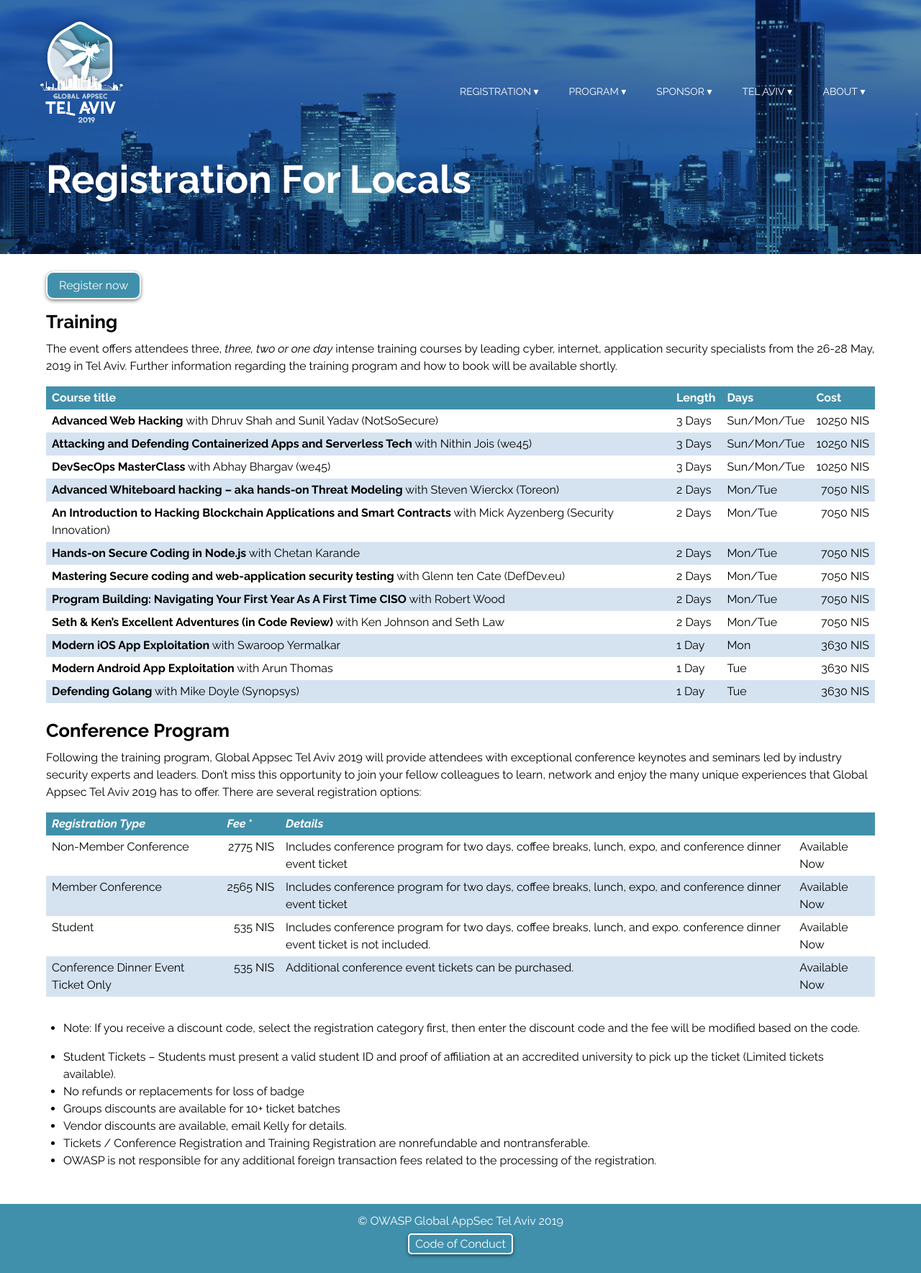
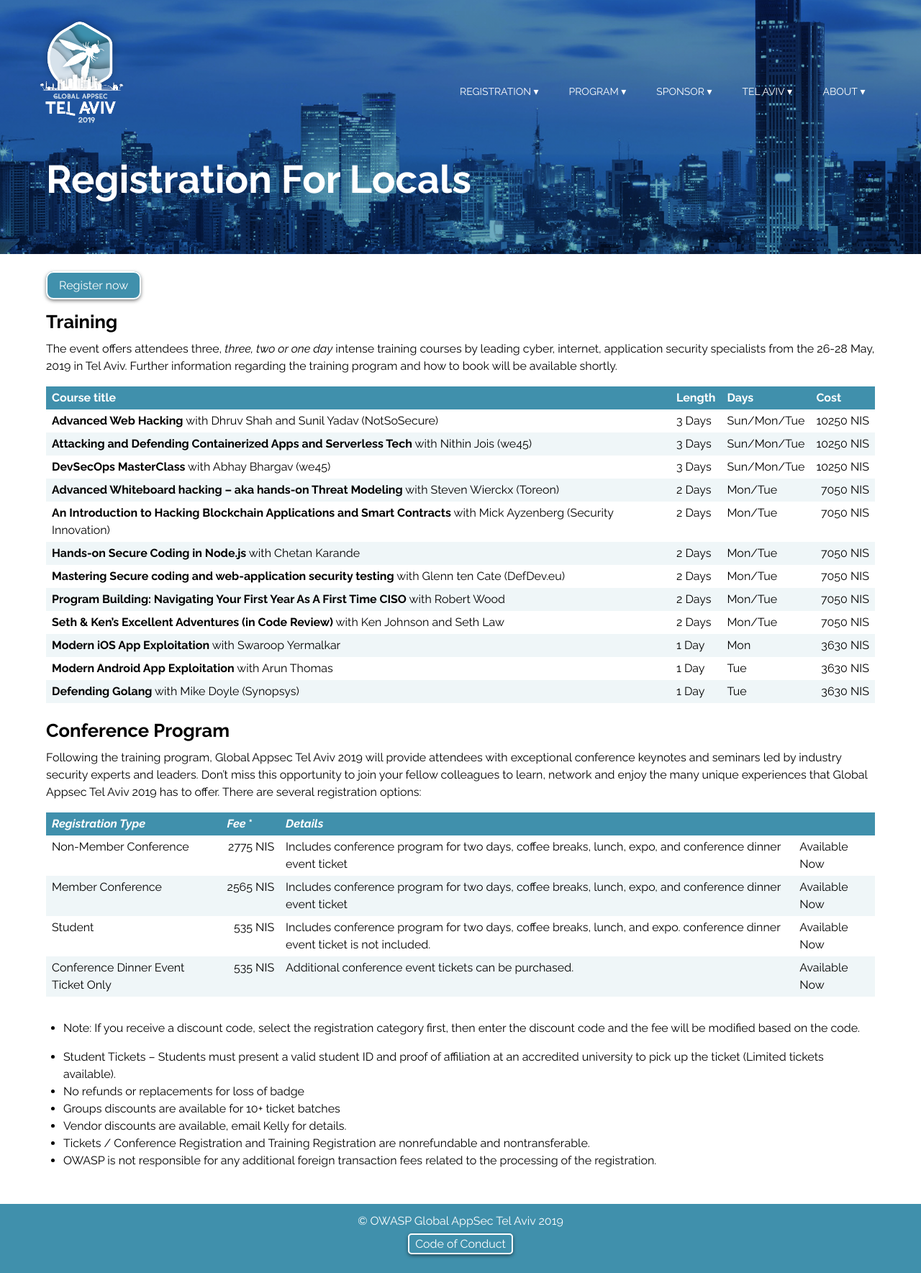
Before and after one commit to OWASP/AppSecTLV2019, a Jekyll site: the page built from registration/registration-locals.md, in a window 1280 px wide. Shown: the whole page at 72% size. Built offline with Jekyll 4.4.1, drawn with Linux system fonts in a browser that asks for light colours.

Commit message:
Fixing table color

```diff
--- a/assets/_sass/_sections.scss
+++ b/assets/_sass/_sections.scss
@@ -57,7 +57,7 @@
 			}
 		}
 		tr:nth-child(2n) {
-			background-color: $light;
+			background-color: #4090ac15;
 		}
 
 	}
```
